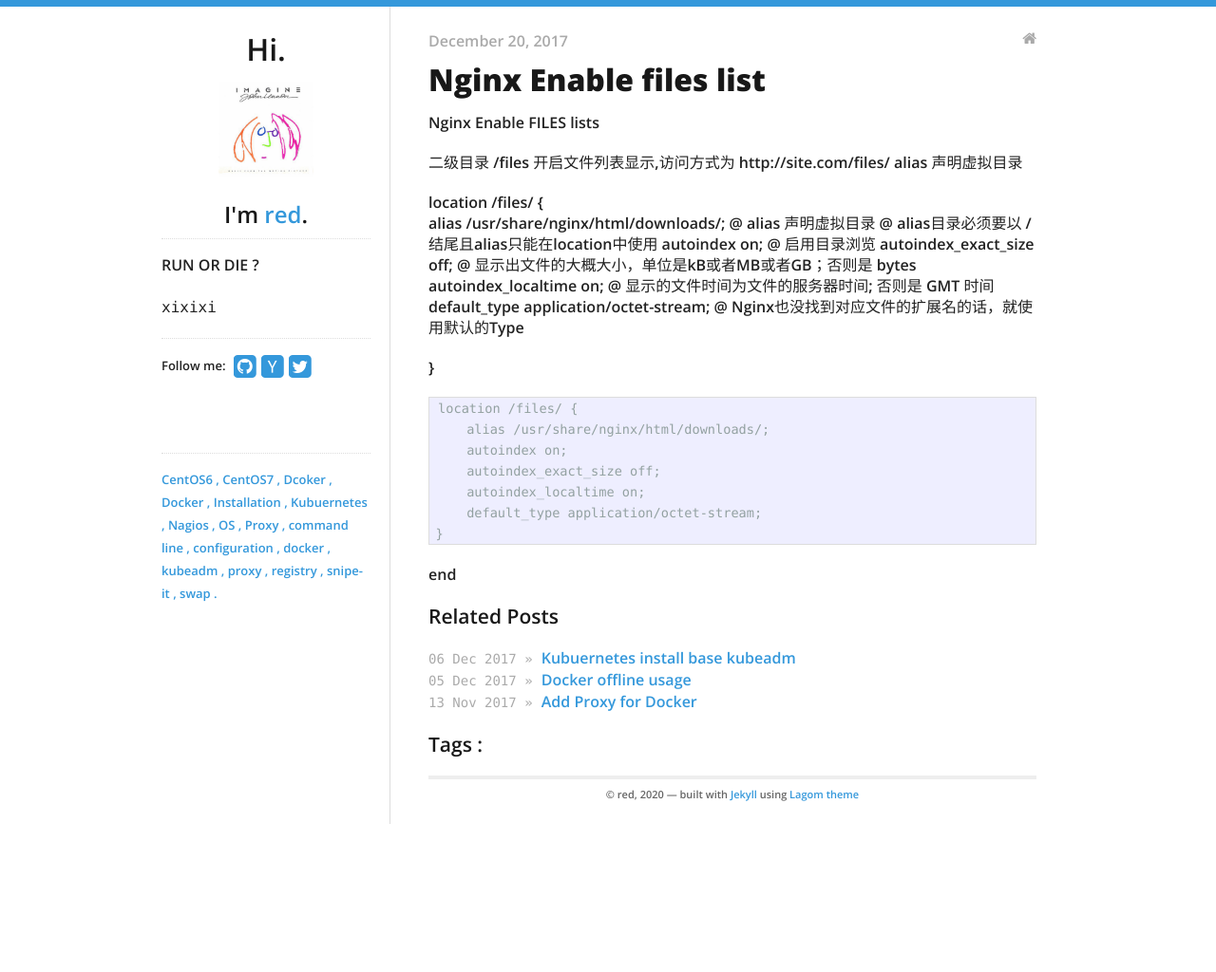
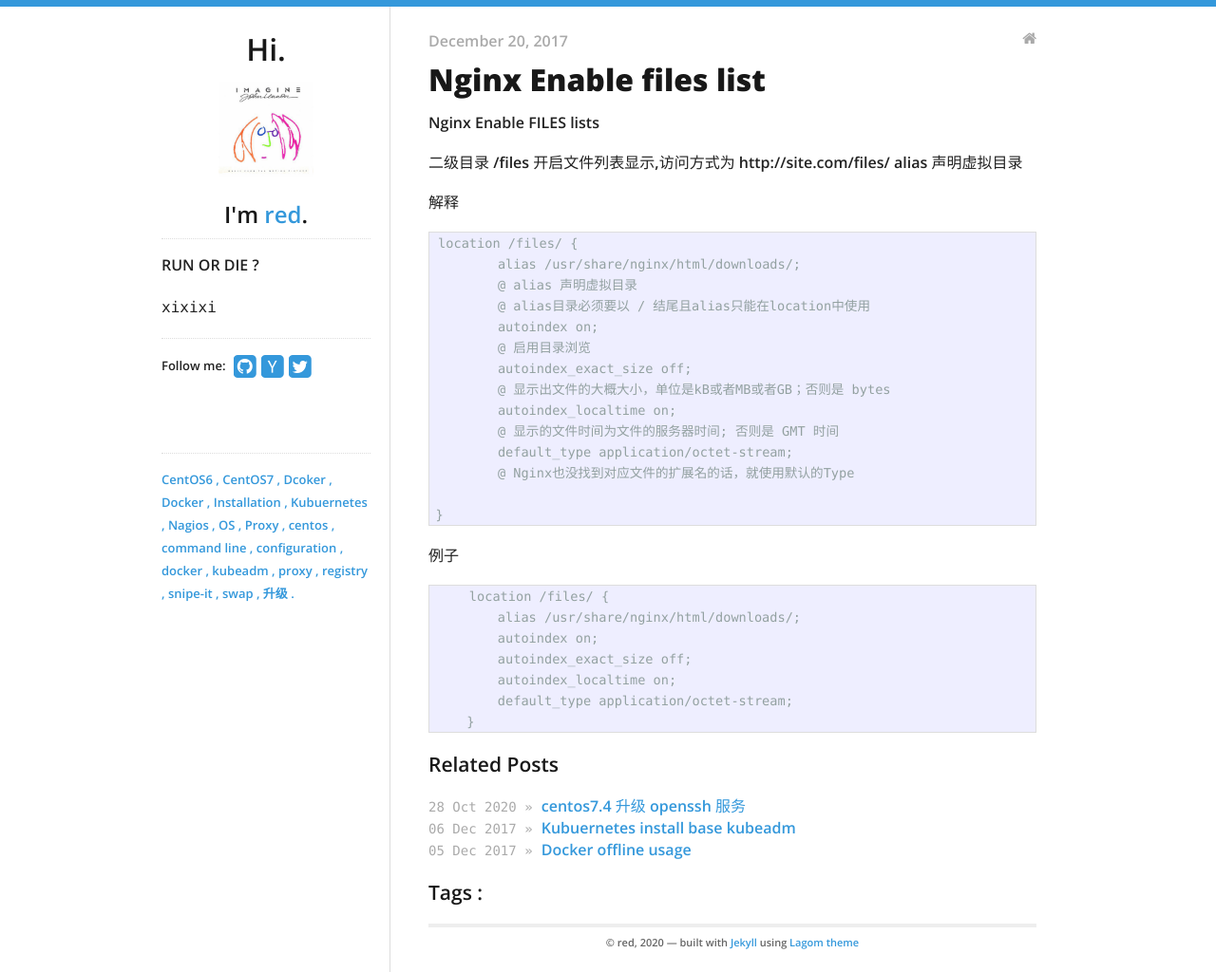
Before and after one commit to xyzsss/xyzsss.github.io, a Jekyll site: the page built from _posts/2017-12-20-nginx-enable-file-lists.md, in a window 1280 px wide. Shown: the whole page at 95% size. Built offline with Jekyll 4.4.1, drawn with Linux system fonts in a browser that asks for light colours; nearby versions of some CDN libraries; before the commit the page ends 907 px from its top, so only the background shows below that; part of the change alters nothing that is shown.

Commit message:
add new posts

````diff
--- a/_posts/2017-12-20-nginx-enable-file-lists.md
+++ b/_posts/2017-12-20-nginx-enable-file-lists.md
@@ -10,7 +10,8 @@ categories:
 二级目录 /files 开启文件列表显示,访问方式为 http://site.com/files/
 alias 声明虚拟目录
 
-
+解释
+```
 location /files/ {
 	alias /usr/share/nginx/html/downloads/;
 	@ alias 声明虚拟目录
@@ -25,9 +26,10 @@ location /files/ {
 	@ Nginx也没找到对应文件的扩展名的话，就使用默认的Type
 
 }
+```
 
-
-
+例子
+```
     location /files/ {
         alias /usr/share/nginx/html/downloads/;
         autoindex on;
@@ -35,6 +37,4 @@ location /files/ {
         autoindex_localtime on;
         default_type application/octet-stream;
     }
-
-
-end
+```
--- /dev/null
+++ b/_posts/2020-10-28-CT7-update-openssh.md
@@ -0,0 +1,78 @@
+---
+layout: post
+title: centos7.4  升级 openssh 服务
+tags: [centos, 升级]
+categories:
+- blog
+---
+
+## Note
+---
+
+##### ENV: CentOS
+
+## 环境
+    主机能访问外网，可以依赖包升级操作
+
+## 目录
+    - 安装基本依赖
+    - 升级 openssl
+    - 升级 openssh
+## 内容
+```
+# 1，install dependency
+yum install -y gcc-c++ glibc make autoconf openssl openssl-devel pam-devel wget
+yum install -y pam* zlib*
+
+# 2.1，ssl backup
+mv /usr/bin/openssl /usr/bin/openssl-bak
+mv /usr/include/openssl /usr/include/openssl-bak
+
+# 2.2，ssl download
+cd /tmp && wget https://www.openssl.org/source/old/1.0.2/openssl-1.0.2u.tar.gz
+tar -zxf openssl-1.0.2u.tar.gz
+
+# 2.3，ssl source build
+cd openssl-1.0.2u
+./config shared && make && make install
+echo $?
+
+# 2.4，ssl recall
+ln -s /usr/local/ssl/bin/openssl /usr/bin/openssl
+ln -s /usr/local/ssl/include/openssl /usr/include/openssl
+echo "/usr/local/ssl/lib" >> /etc/ld.so.conf
+/sbin/ldconfig
+
+# 2.5，ssl version check
+openssl version
+
+# 3.1，ssh version check and upgrade
+ssh -V
+yum -y install openssh
+
+# 3.2，ssh backup
+mv /etc/ssh /etc/ssh-bak
+
+# 3.3，ssh download
+cd /tmp && wget https://cdn.openbsd.org/pub/OpenBSD/OpenSSH/portable/openssh-8.4p1.tar.gz
+tar zxf openssh-8.4p1.tar.gz
+
+# 3.4，ssh build and install
+cd openssh-8.4p1
+./configure --prefix=/usr/ --sysconfdir=/etc/ssh --with-openssl-includes=/usr/local/ssl/include --with-ssl-dir=/usr/local/ssl --with-zlib --with-md5-passwords --with-pam
+make && make install
+
+# 3.5，ssh config file /etc/ssh/sshd.config modify
+echo "UsePAM yes" >> /etc/ssh/sshd.config
+echo "PermitRootLogin yes" >> /etc/ssh/sshd.config
+
+# 3.6，ssh old systemd files remove
+mv  /usr/lib/systemd/system/sshd.service  /usr/lib/systemd/system/sshd.service.bak
+mv  /usr/lib/systemd/system/sshd.socket /usr/lib/systemd/system/sshd.socket.bak
+
+
+# 3.8 ssh service restart
+cp contrib/redhat/sshd.init  /etc/init.d/sshd
+/etc/init.d/sshd restart
+# Also:  systemctl restart sshd
+```
````
Also changed, not shown: 1 other file.
